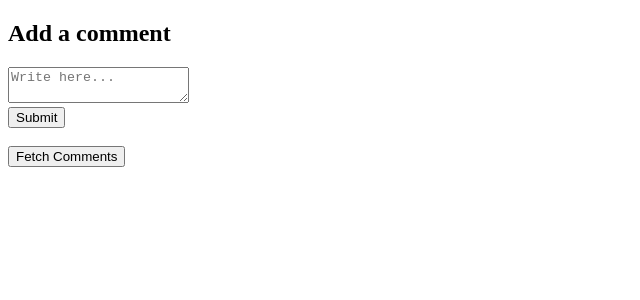
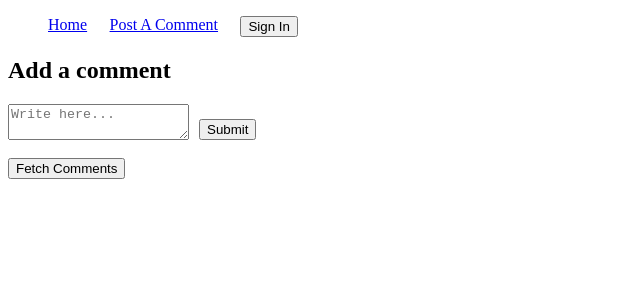
Before and after one commit to nhi-ngo/Advanced-React-Redux, a React (Create React App) app in the folder testing/: page /post in a window 1280 px wide. Shown: the top 300 px of the page, without its empty margins (0-640 px from the left). Built offline with nearby package versions, Linux system fonts and the light colour scheme.

Commit message:
changing auth state

```diff
--- a/testing/src/components/App.js
+++ b/testing/src/components/App.js
@@ -1,13 +1,40 @@
-import React from "react";
-import { Route } from "react-router-dom";
-import CommentBox from "components/CommentBox";
-import CommentList from "components/CommentList";
+import React from 'react';
+import { Route, Link } from 'react-router-dom';
+import { useSelector, useDispatch } from 'react-redux';
+import CommentBox from 'components/CommentBox';
+import CommentList from 'components/CommentList';
+import { changeAuth } from 'actions';
 
 function App() {
+	const dispatch = useDispatch();
+	const isLoggedIn = useSelector((state) => state.auth);
+
+	const renderButton = () => {
+		if (isLoggedIn) {
+			return <button onClick={() => dispatch(changeAuth(false))}>Sign Out</button>;
+		} else {
+			return <button onClick={() => dispatch(changeAuth(true))}>Sign In</button>;
+		}
+	};
+
+	const renderHeader = () => {
+		return (
+			<ul style={{ listStyle: 'none', display: 'flex', justifyContent: 'space-between', maxWidth: 250 }}>
+				<li>
+					<Link to='/'>Home</Link>
+				</li>
+				<li>
+					<Link to='/post'>Post A Comment</Link>
+				</li>
+				<li>{renderButton()}</li>
+			</ul>
+		);
+	};
 	return (
 		<div>
-			<Route exact path="/" component={CommentList} />
-			<Route path="/post" component={CommentBox} />
+			{renderHeader()}
+			<Route exact path='/' component={CommentList} />
+			<Route path='/post' component={CommentBox} />
 		</div>
 	);
 }
--- a/testing/src/components/CommentBox.js
+++ b/testing/src/components/CommentBox.js
@@ -24,17 +24,17 @@ class CommentBox extends Component {
 			<div>
 				<form onSubmit={this.handleSubmit}>
 					<h2>Add a comment</h2>
-					<textarea
-						placeholder="Write here..."
-						value={this.state.comment}
-						onChange={this.handleChange}
-					/>
-					<div>
-						<button>Submit</button>
+					<div style={{display: 'flex', alignItems: 'flex-end'}}>
+						<textarea placeholder='Write here...' value={this.state.comment} onChange={this.handleChange} />
+						<div style={{marginLeft: 10}}>
+							<button>Submit</button>
+						</div>
 					</div>
 				</form>
 				<br />
-				<button className="fetch-comments-btn" onClick={this.handleFetchComments}>Fetch Comments</button>
+				<button className='fetch-comments-btn' onClick={this.handleFetchComments}>
+					Fetch Comments
+				</button>
 			</div>
 		);
 	}
--- a/testing/src/components/CommentList.js
+++ b/testing/src/components/CommentList.js
@@ -1,5 +1,5 @@
-import React from "react";
-import { useSelector } from "react-redux";
+import React from 'react';
+import { useSelector } from 'react-redux';
 
 function CommentList() {
 	const comments = useSelector((state) => state.comments);
@@ -12,6 +12,7 @@ function CommentList() {
 
 	return (
 		<div>
+			<h2>Comment List</h2>
 			<ul>{renderComments()}</ul>
 		</div>
 	);
--- a/testing/src/reducers/auth.js
+++ b/testing/src/reducers/auth.js
@@ -1,3 +1,5 @@
+import { CHANGE_AUTH } from "actions/constants";
+
 export default function(state = false, action) {
   switch (action.type) {
 		case CHANGE_AUTH:
--- a/testing/src/reducers/index.js
+++ b/testing/src/reducers/index.js
@@ -1,6 +1,8 @@
 import { combineReducers } from "redux";
 import commentsReducer from "reducers/comments";
+import authReducer from "reducers/auth";
 
 export default combineReducers({
 	comments: commentsReducer,
+  auth: authReducer,
 });
```
